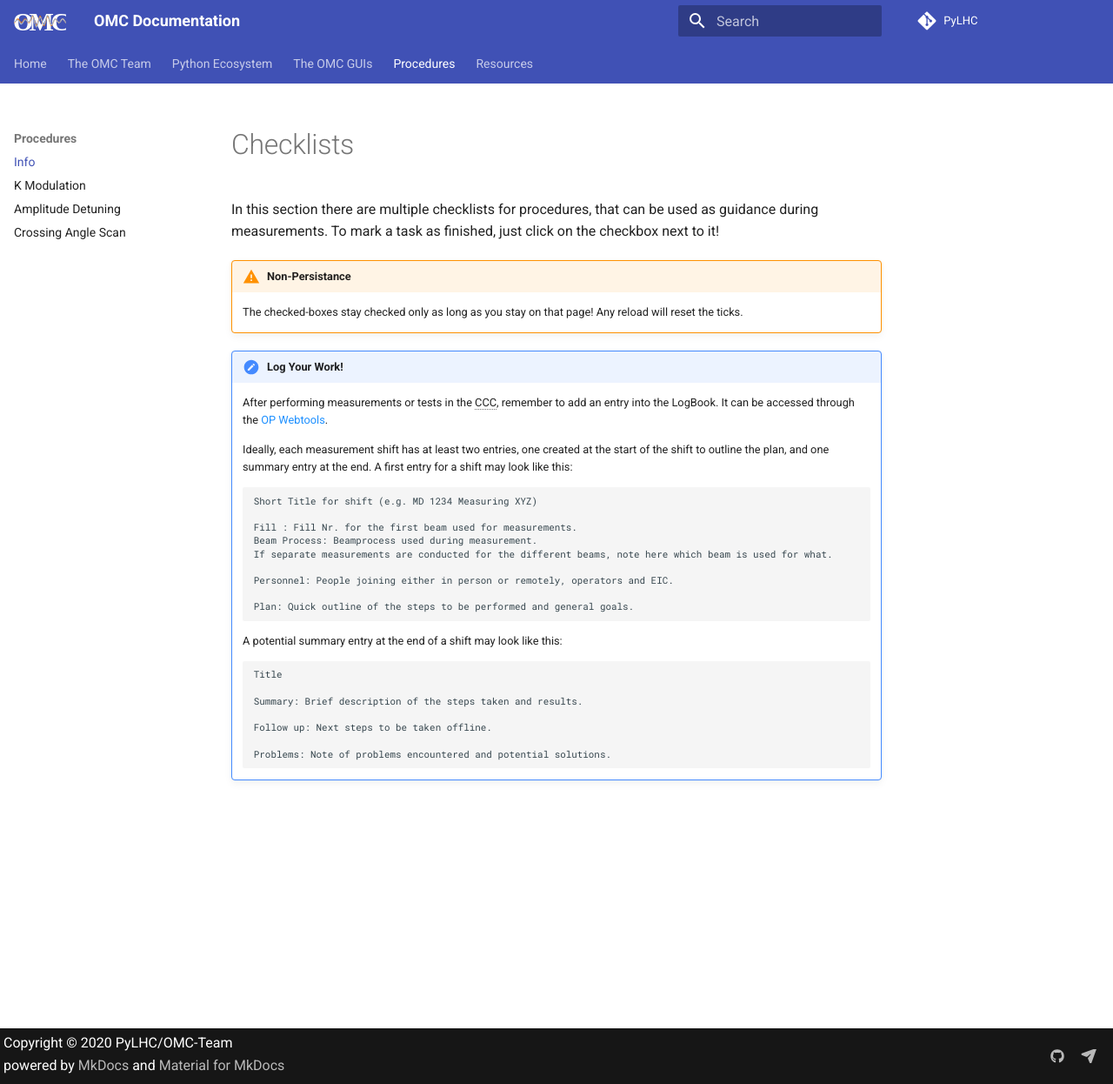
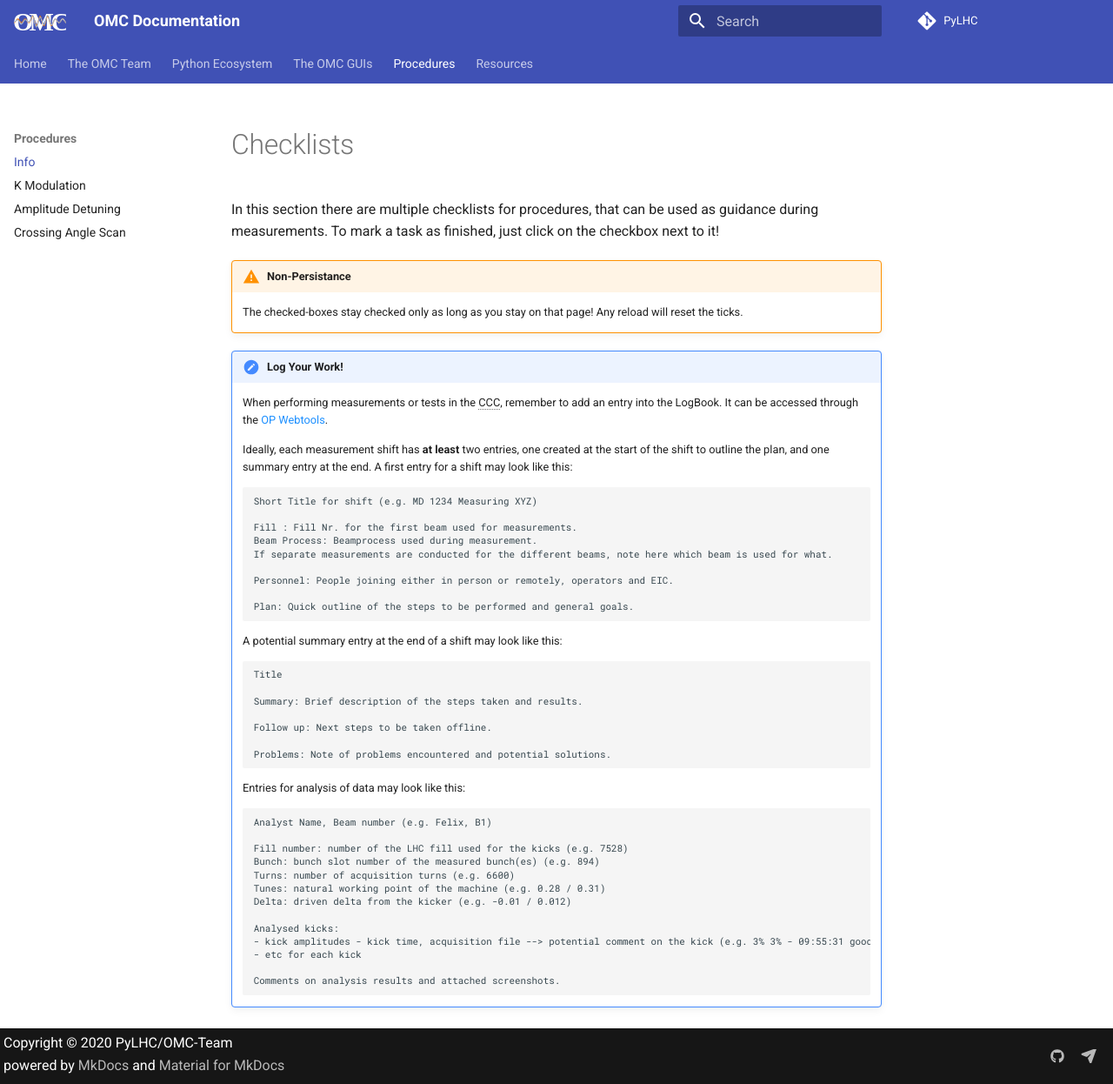
Before and after one commit to pylhc/pylhc.github.io, an MkDocs documentation site: the page built from docs/procedures/info.md, in a window 1280 px wide and 1246 px high. Shown: the whole window at 87% size. Built offline with MkDocs 1.6.1 and Material for MkDocs 9.7.7, drawn with Linux system fonts in a browser that asks for light colours.

Commit message:
add info and example of analysis entry

````diff
--- a/docs/procedures/info.md
+++ b/docs/procedures/info.md
@@ -9,12 +9,11 @@ To mark a task as finished, just click on the checkbox next to it!
     Any reload will reset the ticks.
 
 !!! note "Log Your Work!"
-    After performing measurements or tests in the CCC, remember to add an entry into the LogBook.
+    When performing measurements or tests in the CCC, remember to add an entry into the LogBook.
     It can be accessed through the [OP Webtools][op_webtools]{target=_blank .cern_login}.
 
-    Ideally, each measurement shift has at least two entries, one created at the start of the shift to outline the plan, and one summary entry at the end.
+    Ideally, each measurement shift has **at least** two entries, one created at the start of the shift to outline the plan, and one summary entry at the end.
     A first entry for a shift may look like this:
-
     ```
     Short Title for shift (e.g. MD 1234 Measuring XYZ)
 
@@ -28,7 +27,6 @@ To mark a task as finished, just click on the checkbox next to it!
     ```
 
     A potential summary entry at the end of a shift may look like this:
-
     ```
     Title
 
@@ -39,6 +37,23 @@ To mark a task as finished, just click on the checkbox next to it!
     Problems: Note of problems encountered and potential solutions.
     ```
 
+    Entries for analysis of data may look like this:
+    ```
+    Analyst Name, Beam number (e.g. Felix, B1)
+
+    Fill number: number of the LHC fill used for the kicks (e.g. 7528)
+    Bunch: bunch slot number of the measured bunch(es) (e.g. 894)
+    Turns: number of acquisition turns (e.g. 6600)
+    Tunes: natural working point of the machine (e.g. 0.28 / 0.31)
+    Delta: driven delta from the kicker (e.g. -0.01 / 0.012)
+
+    Analysed kicks:
+    - kick amplitudes - kick time, acquisition file --> potential comment on the kick (e.g. 3% 3% - 09:55:31 good (Beam1@Turn@2021_10_31@08_55_39_620.sdds) --> used for coupling correction calculation)
+    - etc for each kick
+
+    Comments on analysis results and attached screenshots.
+    ```
+
 *[CCC]: CERN Control Center
 
 [op_webtools]: https://op-webtools.web.cern.ch/index.html
````
